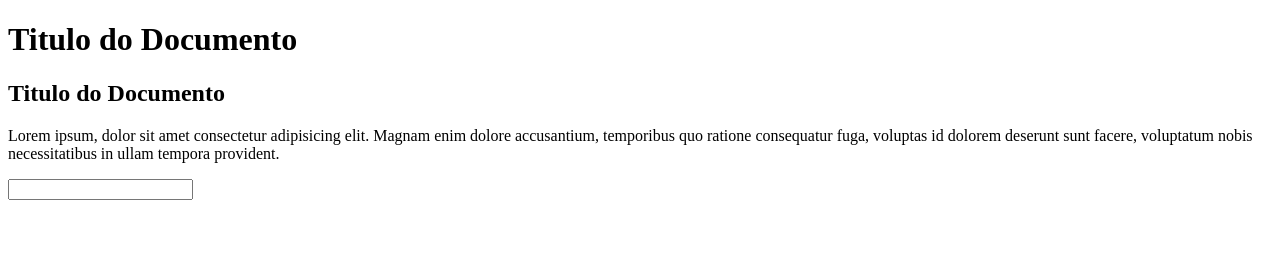
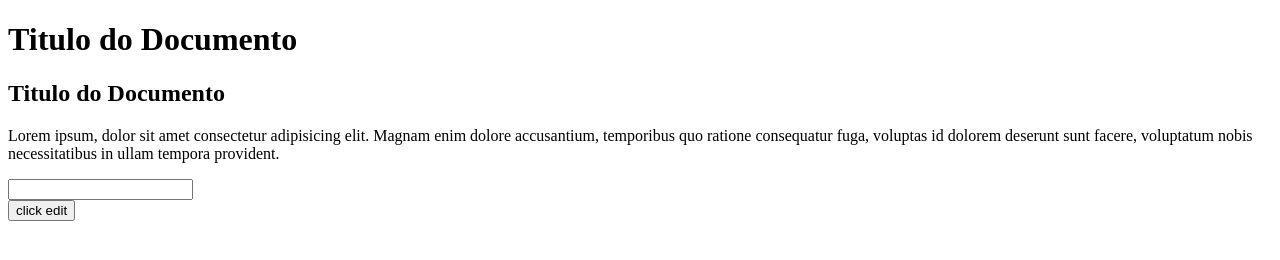
Before and after one commit to douglastete/versionamento, a plain HTML site: page index.html in a window 1280 px wide. Drawn offline with Linux system fonts and the light colour scheme.

Commit message:
button added

```diff
--- a/index.html
+++ b/index.html
@@ -20,6 +20,10 @@
         <div class="input">
             <input type="text" name="nome" id="">
         </div>
+
+        <div class="button">
+            <button>click edit</button>
+        </div>
     </body>
 
 </html>
```
